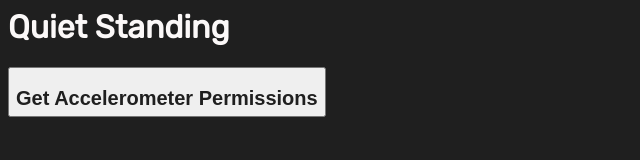
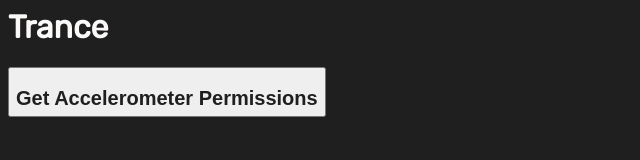
Before and after one commit to devonkay223/trance, a plain HTML site: page index.html in a window 1280 px wide. Shown: the whole page, without its empty margins (0-640 px from the left). Drawn offline with Linux system fonts and the light colour scheme.

Commit message:
rename header

```diff
--- a/index.html
+++ b/index.html
@@ -5,7 +5,7 @@
         <link rel="stylesheet" href="style.css" type="text/css">
     </head>
 <body>
-    <h1>Quiet Standing</h1>
+    <h1>Trance</h1>
     <button id="accelPermsButton"  style="height:50px;" onclick="getPerm()"><h2>Get Accelerometer Permissions</h2></button>
     <script  type="text/javascript" src="Motion.js"></script>
 </body>
```
